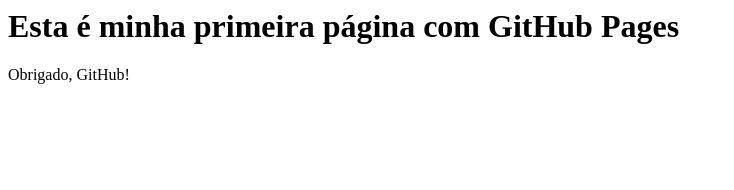
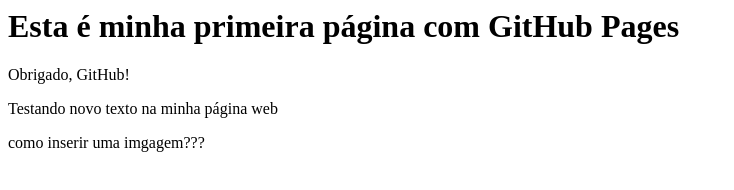
Before and after one commit to joaofacciolo/MIT-EXERC-CIO, a plain HTML site: page index.html in a window 1280 px wide. Shown: the whole page, without its empty margins (0-734 px from the left). Drawn offline with Linux system fonts and the light colour scheme.

Commit message:
Teste 2
Buscando como inserir uma imagem

```diff
--- a/index.html
+++ b/index.html
@@ -1,4 +1,6 @@
 <html>
 <h1> Esta é minha primeira página com GitHub Pages </h1>
 <p>Obrigado, GitHub!</p>
+<p>Testando novo texto na minha página web</p>
+<p>como inserir uma imgagem???</p>
 </html>
```
